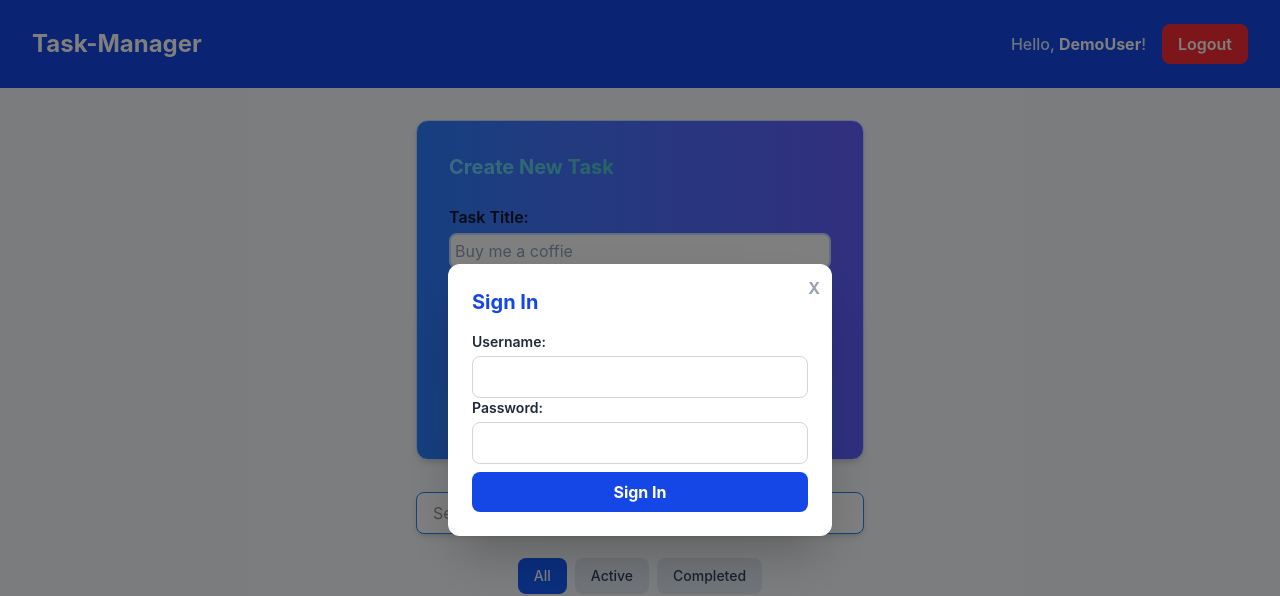
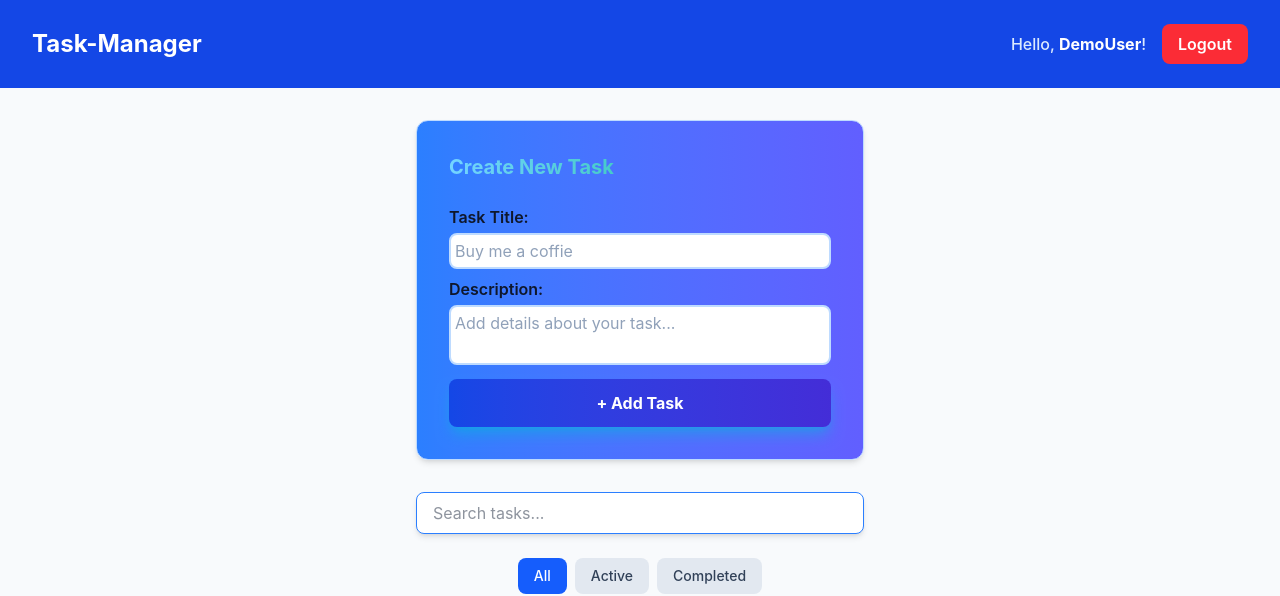
Before and after one commit to yakov6091/task-manager-cli, a React (Vite) app in the folder client/task-manager/: page / in a window 1280 px wide. Shown: the top 596 px of the page. Built offline with nearby package versions, Linux system fonts and the light colour scheme; no server answers.

Commit message:
Clean the header

```diff
--- a/client/task-manager/src/cmps/AuthModal.tsx
+++ b/client/task-manager/src/cmps/AuthModal.tsx
@@ -4,10 +4,10 @@ import { authService } from "../services/auth.service";
 interface AuthModalProps {
     mode: 'login' | 'signup',
     onClose: () => void,
-    onLoginSuccess: (user: any) => void
+    onSuccess: (user: any) => void
 }
 
-export function AuthModal({ mode, onClose, onLoginSuccess }: AuthModalProps) {
+export function AuthModal({ mode, onClose, onSuccess }: AuthModalProps) {
     const [username, setUsername] = useState('');
     const [password, setPassword] = useState('');
     const [error, setError] = useState(null);
@@ -22,19 +22,18 @@ export function AuthModal({ mode, onClose, onLoginSuccess }: AuthModalProps) {
                 const data = await authService.login({ username, password });
 
                 // Notify parent component that login succeeded
-                onLoginSuccess(data.user || { username });
+                onSuccess(data.user || { username });
 
             } else if (mode === 'signup') {
                 // Register user and then log them in automatically
                 await authService.register({ username, password });
                 const data = await authService.login({ username, password });
-                onLoginSuccess(data.user || { username });
+                onSuccess(data.user || { username });
             }
 
         } catch (err: any) {
             setError(err.message || 'An error occurred');
         }
-
     };
 
     return (
--- a/client/task-manager/src/cmps/header.tsx
+++ b/client/task-manager/src/cmps/header.tsx
@@ -1,9 +1,7 @@
-import { useEffect, useState } from "react";
+import { useState } from "react";
 import { authService } from "../services/auth.service";
 import { AuthModal } from "./AuthModal";
-
 interface UserCredentials {
-    id?: string,
     username: string,
 }
 interface HeaderProps {
@@ -13,49 +11,50 @@ interface HeaderProps {
 }
 
 export function Header({ currentUser, onLoginSuccess, onLogout }: HeaderProps) {
-    const [username, setUsername] = useState('');
-    const [password, setPassword] = useState('');
-    const [error, setError] = useState<string | null>(null);
-    const [authMode, setAuthMode] = useState<'login' | 'signup' | null>('login');
+    // const [username, setUsername] = useState('');
+    // const [password, setPassword] = useState('');
+    // const [error, setError] = useState<string | null>(null);
+    const [authMode, setAuthMode] = useState<'login' | 'signup' | null>(null);
 
-    const handleSubmit = async (event: React.SubmitEvent<HTMLFormElement>) => {
-        event.preventDefault();
-        setError(null);
+    // const handleSubmit = async (event: React.SubmitEvent<HTMLFormElement>) => {
+    //     event.preventDefault();
+    //     setError(null);
 
-        try {
-            if (authMode === 'login') {
-                // Call authService to save the token to localStorage
-                const data = await authService.login({ username, password });
+    //     try {
+    //         if (authMode === 'login') {
+    //             // Call authService to save the token to localStorage
+    //             const data = await authService.login({ username, password });
 
-                // Notify parent component that login succeeded
-                onLoginSuccess(data.user || { username });
+    //             // Notify parent component that login succeeded
+    //             onLoginSuccess(data.user || { username });
 
-            } else if (authMode === 'signup') {
-                // Register user and then log them in automatically
-                await authService.register({ username, password });
-                const data = await authService.login({ username, password });
-                onLoginSuccess(data.user || { username });
-            }
-            // Clear inputs
-            setUsername('');
-            setPassword('');
-            setAuthMode(null);
+    //         } else if (authMode === 'signup') {
+    //             // Register user and then log them in automatically
+    //             await authService.register({ username, password });
+    //             const data = await authService.login({ username, password });
+    //             onLoginSuccess(data.user || { username });
+    //         }
+    //         // Clear inputs
+    //         setUsername('');
+    //         setPassword('');
+    //         setAuthMode(null);
 
-        } catch (err: any) {
-            setError(err.message || 'An error occurred');
-        }
+    //     } catch (err: any) {
+    //         setError(err.message || 'An error occurred');
+    //     }
 
-    };
+    // };
 
     return (
         <header className="flex justify-between items-center text-white bg-blue-700 px-8 py-6 shadow-lg">
             <h2 className="text-2xl font-bold">Task-Manager</h2>
 
-            <AuthModal
+            {/* <AuthModal
                 mode={authMode ?? 'login'}
                 onClose={() => setAuthMode(null)}
                 onLoginSuccess={(user: any) => onLoginSuccess(user)}
-            />
+            /> */}
+
             {/* If user is logged in, display profile info and logout */}
             {currentUser ? (
                 <div className="flex items-center gap-4">
@@ -72,7 +71,6 @@ export function Header({ currentUser, onLoginSuccess, onLogout }: HeaderProps) {
                     <button
                         onClick={() => {
                             setAuthMode("login");
-                            setError(null);
                         }}
                         className="px-5 py-2 bg-white text-blue-400 rounded-lg font-semibold hover:bg-blue-500 hover:text-white transition-all cursor-pointer"
                     >
@@ -82,7 +80,6 @@ export function Header({ currentUser, onLoginSuccess, onLogout }: HeaderProps) {
                     <button
                         onClick={() => {
                             setAuthMode("signup");
-                            setError(null);
                         }}
                         className="px-5 py-2 bg-white text-blue-400 rounded-lg font-semibold hover:bg-gray-400 transition-all cursor-pointer"
                     >
@@ -91,6 +88,13 @@ export function Header({ currentUser, onLoginSuccess, onLogout }: HeaderProps) {
                 </div>
             )}
 
+            {authMode && (
+                <AuthModal
+                    mode={authMode}
+                    onClose={() => setAuthMode(null)}
+                    onSuccess={(user) => onLoginSuccess(user)}
+                />
+            )}
         </header>
-    )
+    );
 }
```
